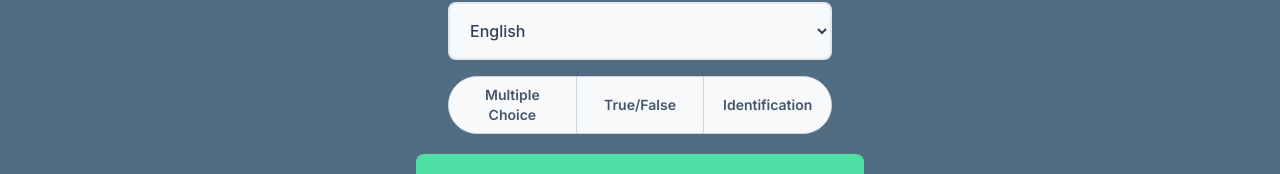
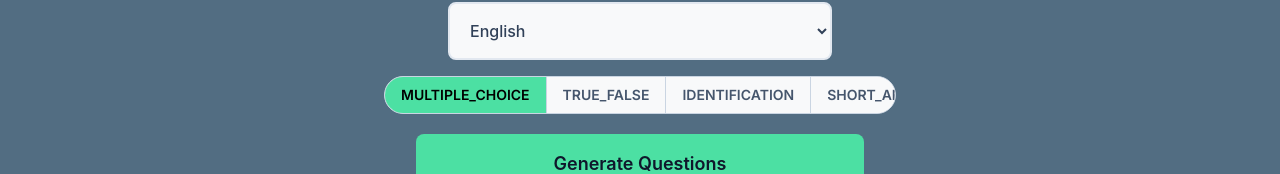
Before and after one commit to Adrian7373/Quizify-AI-Driven-Quiz-Generation-and-Gamification, a Next.js app: page / in a window 1280 px wide. Shown: the part 561-735 px from the top of the page. Built offline with nearby package versions, Linux system fonts and the light colour scheme; no server answers.

Commit message:
Minor case fix

```diff
--- a/src/app/_components/QuestionTypeSelector.tsx
+++ b/src/app/_components/QuestionTypeSelector.tsx
@@ -8,12 +8,12 @@ interface QuestionTypeSelector {
 }
 
 export default function QuizTypeSelector({ quizType, handleTypeChange }: QuestionTypeSelector) {
-    const options: QuizType[] = ['Multiple Choice', 'True/False', 'Identification'];
+    const options: QuizType[] = ['MULTIPLE_CHOICE', 'TRUE_FALSE', 'IDENTIFICATION', 'SHORT_ANSWER'];
 
     return (
         <>
             {/* The Segmented Control Container */}
-            <div className="flex shrink-0 w-full max-w-sm rounded-full border border-slate-300 overflow-hidden bg-white font-inter">
+            <div className="flex shrink-0 w-full max-w-lg rounded-full border border-slate-300 overflow-hidden bg-white font-inter">
                 {options.map((option, index) => {
                     const isActive = quizType === option;
 
```
